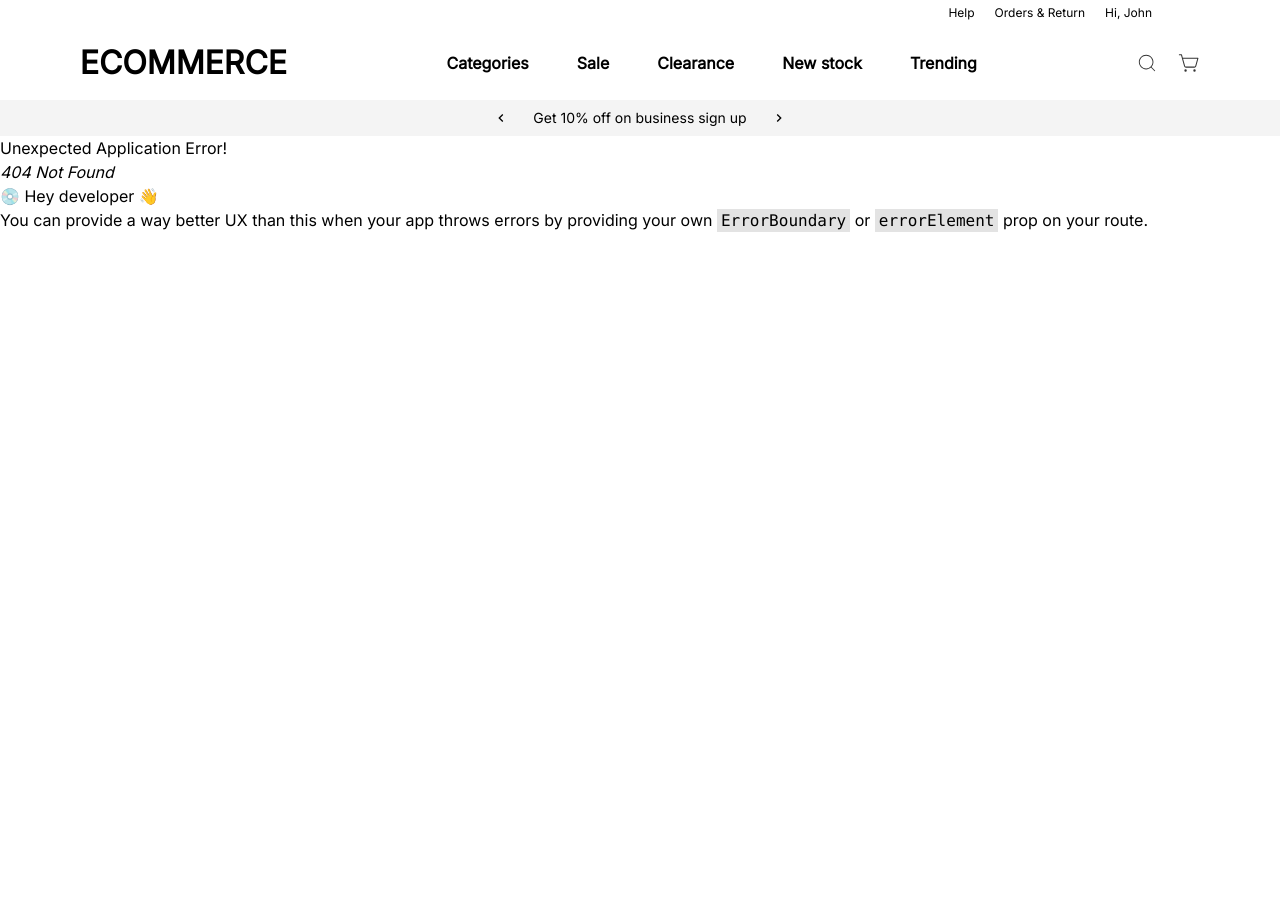
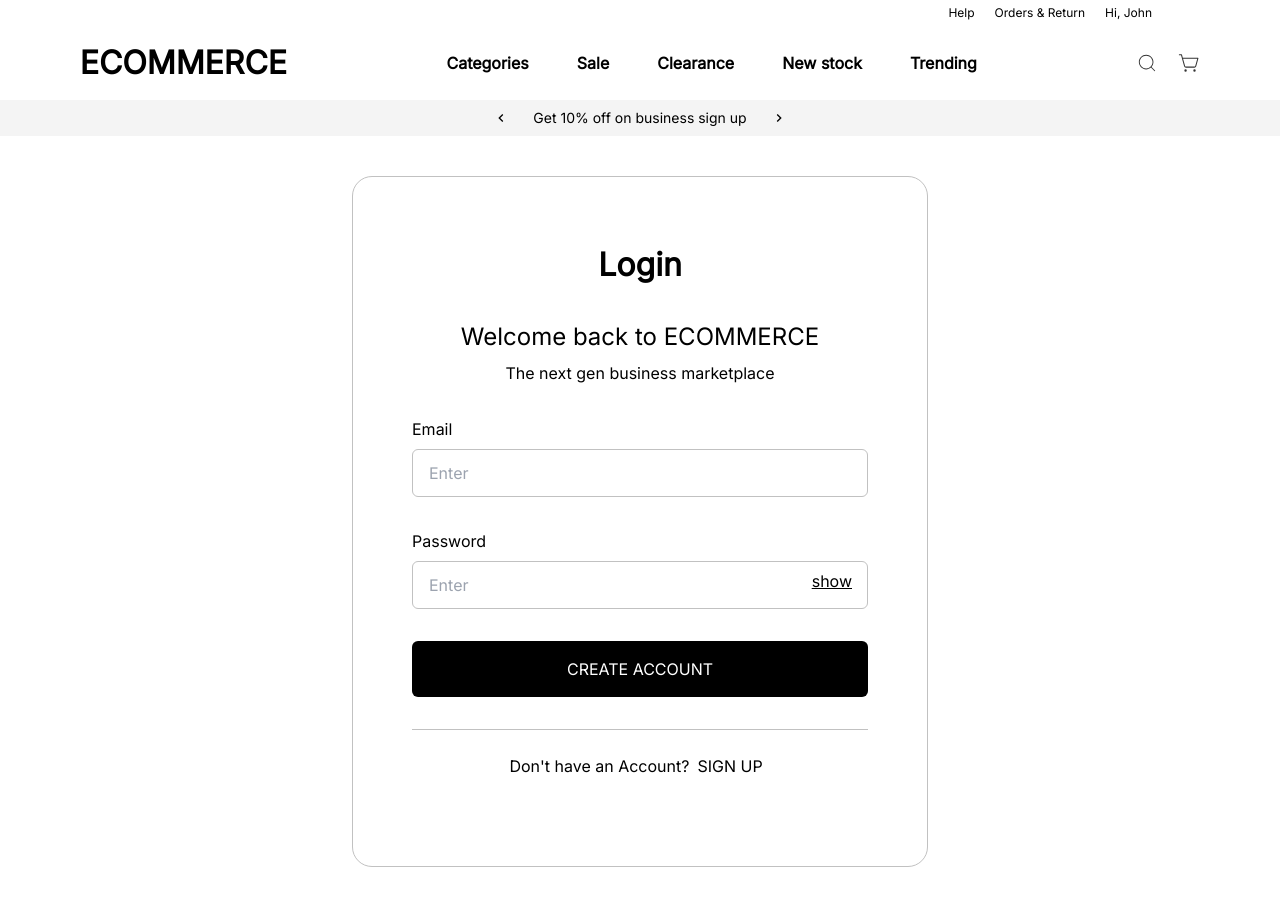
Before and after one commit to aswinss18/ECommerce-, a React (Vite) app: page /login in a window 1280 px wide. Before the commit this address had no page. Before the commit the page ends 800 px from the top, so only its background shows below. Built offline with nearby package versions, Linux system fonts and the light colour scheme.

Commit message:
Login page is created

```diff
--- /dev/null
+++ b/src/components/pages/Login.jsx
@@ -0,0 +1,30 @@
+import React from "react";
+import Input from "../ui/Input";
+import Button from "../ui/Button";
+
+export default function Login() {
+  return (
+    <div className=" flex justify-center items-center py-10">
+      <form
+        action=""
+        className="h-[691px] w-[576px] border-[1px] border-customBorderGray rounded-[20px] flex  flex-col items-center justify-center space-y-8 text-[32px] font-semibold"
+      >
+        <h1>Login</h1>
+        <div className="flex flex-col items-center space-y-2">
+          <h2 className="text-2xl font-medium ">Welcome back to ECOMMERCE</h2>
+          <p className="text-base font-normal ">
+            The next gen business marketplace
+          </p>
+        </div>
+
+        <Input name="Email" />
+        <Input name="Password" show="show" />
+        <Button>CREATE ACCOUNT</Button>
+        <p className="text-base font-normal py-6 border-t-[1px] border-customBorderGray w-[456px] text-center">
+          Don't have an Account?
+          <b className="font-medium px-2  hover:underline">SIGN UP</b>
+        </p>
+      </form>
+    </div>
+  );
+}
--- a/src/components/pages/Register.jsx
+++ /dev/null
@@ -1,23 +0,0 @@
-import React from "react";
-import Input from "../ui/Input";
-import Button from "../ui/Button";
-export default function Register() {
-  return (
-    <div className=" flex justify-center items-center py-10">
-      <form
-        action=""
-        className="h-[691px] w-[576px] border-[1px] border-customBorderGray rounded-[20px] flex  flex-col items-center justify-center space-y-8 text-[32px] font-semibold"
-      >
-        <h1>Create your account</h1>
-        <Input name="Name" />
-        <Input name="Email" />
-        <Input name="Password" />
-        <Button>CREATE ACCOUNT</Button>
-        <p className="text-base font-normal pt-3">
-          Have an Account?
-          <b className="font-medium px-2 hover:underline">LOGIN</b>
-        </p>
-      </form>
-    </div>
-  );
-}
--- a/src/components/pages/Signup.jsx
+++ b/src/components/pages/Signup.jsx
@@ -1,5 +1,23 @@
 import React from "react";
-
-export default function Signup() {
-  return <div>Signup page</div>;
+import Input from "../ui/Input";
+import Button from "../ui/Button";
+export default function SignUp() {
+  return (
+    <div className=" flex justify-center items-center py-10">
+      <form
+        action=""
+        className="h-[691px] w-[576px] border-[1px]  border-customBorderGray rounded-[20px] flex  flex-col items-center justify-center space-y-8 text-[32px] font-semibold"
+      >
+        <h1>Create your account</h1>
+        <Input name="Name" />
+        <Input name="Email" />
+        <Input name="Password" />
+        <Button>CREATE ACCOUNT</Button>
+        <p className="text-base font-normal py-3">
+          Have an Account?
+          <b className="font-medium px-2 hover:underline">LOGIN</b>
+        </p>
+      </form>
+    </div>
+  );
 }
--- a/src/components/ui/Input.jsx
+++ b/src/components/ui/Input.jsx
@@ -9,7 +9,11 @@ export default function Input({ name, show }) {
         className="border-[1px] border-customBorderGray h-[48px] w-[456px] rounded-md mt-2 pl-4"
         placeholder="Enter"
       />
-      {show ? <p>show</p> : ""}
+      {show ? (
+        <p className="underline absolute right-[16px] bottom-[16px]">show</p>
+      ) : (
+        ""
+      )}
     </label>
   );
 }
```
Also changed, not shown: src/App.jsx (+6 -2 lines).
